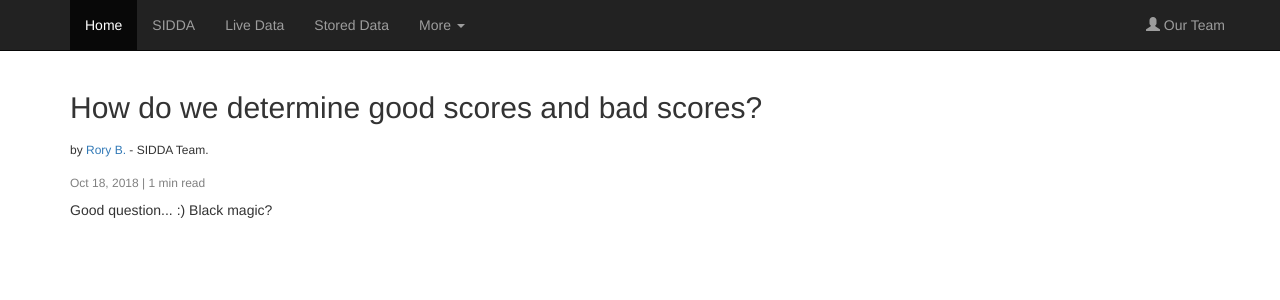
After one commit to ernest4/ssida_server_repo, a Django app: page /howanalyticsworks in a window 1280 px wide. The commit adds this page. Shown: the top 300 px of the page. Run offline with Django 3.2, Linux system fonts and the light colour scheme; some libraries are stand-ins or nearby versions.

Commit message:
working on presentation in live data

```diff
--- a/base/urls.py
+++ b/base/urls.py
@@ -12,14 +12,20 @@ import ssida_app.views
 # url(r'^blog/', include('blog.urls')),
 
 urlpatterns = [
+    #pages
     url(r'^$', ssida_app.views.index, name=''),
     url('index', ssida_app.views.index, name='index'),
-    url('rawdata', ssida_app.views.rawData, name='rawdata'),
     url('livedata',ssida_app.views.showRawData,name='showrawdata'),
-    url('storeddata', ssida_app.views.storedData, name='storeddata'),
+    url('storeddata', ssida_app.views.showStoredData, name='storeddata'),
     url('howthisworks', ssida_app.views.howThisWorks, name='howthisworks'),
     url('whatissidda', ssida_app.views.whatIsSidda, name='whatissidda'),
     url('ourteam', ssida_app.views.ourTeam, name='ourTeam'),
+    url('howanalyticsworks', ssida_app.views.howAnalyticsWorks, name='howanalyticsworks'),
+
+    #apis
+    url('rawdata', ssida_app.views.setRawData, name='rawdata'),
+    url('getrawdata', ssida_app.views.getRawData, name='getrawdata'),
+
     url(r'^db', ssida_app.views.db, name='db'),
     path('admin/', admin.site.urls),
 ]
--- a/ssida_app/models.py
+++ b/ssida_app/models.py
@@ -3,6 +3,7 @@ from django.db import models
 # Create your models here.
 class Greeting(models.Model):
     when = models.DateTimeField('date created', auto_now_add=True)
+
 
 class LiveData(models.Model):
     device_id = models.CharField(max_length=50)
--- a/ssida_app/templates/base.html
+++ b/ssida_app/templates/base.html
@@ -28,6 +28,7 @@
         <a href="#" class="dropdown-toggle" data-toggle="dropdown" role="button" aria-expanded="false"></span> More <span class="caret"></span></a>
           <ul class="dropdown-menu" role="menu">
             <li><a href="/howthisworks">How This Platform Works</a></li>
+            <li><a href="/howanalyticsworks">How Data Analytics Works</a></li>
             <li class="divider"></li>
             <li><a href="https://github.com/ernest4/ssida_server_repo.git" target="_blank">GitHub</a></li>
           </ul>
--- /dev/null
+++ b/ssida_app/templates/howanalyticsworks.html
@@ -0,0 +1,29 @@
+{% extends "base.html" %}
+{% load staticfiles %}
+
+{% block content %}
+
+<div class="container">
+  <div class="row">
+    <div class="col-xs-12">
+      <h2>How do we determine good scores and bad scores?</h2>
+    </div>
+  </div>
+    <div class="row">
+        <div class="col-xs-12">
+          <h6>by <a href="/ourteam">Rory B.</a> - SIDDA Team.</h6>
+        </div>
+    </div>
+    <div class="row">
+        <div class="col-xs-12">
+          <h6 style="color: grey;">Oct 18, 2018 | 1 min read</h6>
+        </div>
+    </div>
+  <div class="row">
+    <div class="col-xs-12">
+        <p>Good question... :) Black magic?</p>
+    </div>
+  </div>
+</div>
+
+{% endblock %}
--- a/ssida_app/templates/index.html
+++ b/ssida_app/templates/index.html
@@ -9,7 +9,7 @@
       <img src="{% static 'lang-logo.png'%}">
     </a>
     <h1><a href="/whatissidda">SIDDA</a><a href="/howthisworks" style="color: black;"> Data Processing Server</a></h1>
-    <p>This is an interface to view the data that is being processed on this server.</p>
+    <p>This is an interface to view and analyze the data that is being processed on this server.</p>
     <a type="button" class="btn btn-lg btn-default" href="/livedata"><span class="glyphicon glyphicon-flash"></span> View Live Data</a>
     <a type="button" class="btn btn-lg btn-primary" href="/storeddata"><span class="glyphicon glyphicon-download"></span> View Stored Data</a>
   </div>
--- a/ssida_app/templates/livedata.html
+++ b/ssida_app/templates/livedata.html
@@ -20,8 +20,8 @@
                <!--   {% for key in keys %}
                     <th>{{key}}</th>
                   {% endfor %} -->
-                    <th><button class="btn btn-success" data-toggle="popover" title="id" data-content="The key for each of the records" data-placement="bottom" data-trigger="focus">id</button></th>
-                    <th><button class="btn btn-info" data-toggle="popover" title="device_id" data-content="Identifies each unique install of the app" data-placement="bottom" data-trigger="focus">device_id</button></th>
+                    <th><button class="btn btn-success" data-toggle="popover" title="id" data-content="Unique key for each of the records" data-placement="bottom" data-trigger="focus">id</button></th>
+                    <th><button class="btn btn-info" data-toggle="popover" title="device_id" data-content="Identifies each unique install of the app. If the same device reinstalls the app, a new device id will be generated." data-placement="bottom" data-trigger="focus">device_id</button></th>
                     <th><button class="btn btn-info" data-toggle="popover" title="latitude" data-content="Location coordinate of the device" data-placement="bottom" data-trigger="focus">latitude</button></th>
                     <th><button class="btn btn-info" data-toggle="popover" title="longitude" data-content="Location coordinate of the device" data-placement="bottom" data-trigger="focus">longitude</button></th>
                     <th><button class="btn btn-info" data-toggle="popover" title="accelerometer_x" data-content="Acceleration of the device" data-placement="bottom" data-trigger="focus">accelerometer_x</button></th>
@@ -33,7 +33,7 @@
                     <th><button class="btn btn-warning" data-toggle="popover" title="timestamp" data-content="Time the device sent the data to the server" data-placement="bottom" data-trigger="focus">timestamp</button></th>
                 </tr>
               </thead>
-              <tbody>
+              <tbody id="tbody_response">
                   {% for recordDict in recordDicts %}
                   <tr>
                     {% for key, value in recordDict.items %}
--- a/ssida_app/views.py
+++ b/ssida_app/views.py
@@ -1,5 +1,6 @@
 from django.shortcuts import render
 from django.http import HttpResponse
+from django.http import JsonResponse
 from django.views.decorators.http import require_http_methods
 from .models import Greeting, LiveData
 import datetime
@@ -14,6 +15,9 @@ def howThisWorks(request):
 def whatIsSidda(request):
     return render(request, 'whatissidda.html')
 
+def howAnalyticsWorks(request):
+    return render(request, 'howanalyticsworks.html')
+
 def ourTeam(request):
     return render(request, 'ourteam.html')
 
@@ -24,8 +28,23 @@ def showRawData(request):
 
     return render(request, 'livedata.html', {'recordDicts': live_data,'keys':keys})
 
+
+@require_http_methods(['GET'])
+def getRawData(request):
+    params = request.GET
+
+    if len(params)!=0:
+        rows = int(params['rows'])
+
+        #live_data = LiveData.objects.all().order_by('id').reverse()[:rows].values()
+        #live_data = LiveData.objects.raw('SELECT * FROM ssida_app_livedata')
+        live_data = {}
+
+        return JsonResponse(live_data)
+
+
 @require_http_methods(['GET','POST'])
-def rawData(request):
+def setRawData(request):
     params = request.GET
     live_data = LiveData()
     if len(params)!=0:
@@ -43,7 +62,7 @@ def rawData(request):
         live_data.save()
     return render(request, 'livedata.html', {'params': params, 'keys': params.keys()})
 
-def storedData(request):
+def showStoredData(request):
     return render(request, 'storeddata.html')
 
 
```
Also changed, not shown: ssida_app/static/livedata.js (+22 -2 lines), ssida_app/templates/whatissidda.html (+5 -5 lines).
